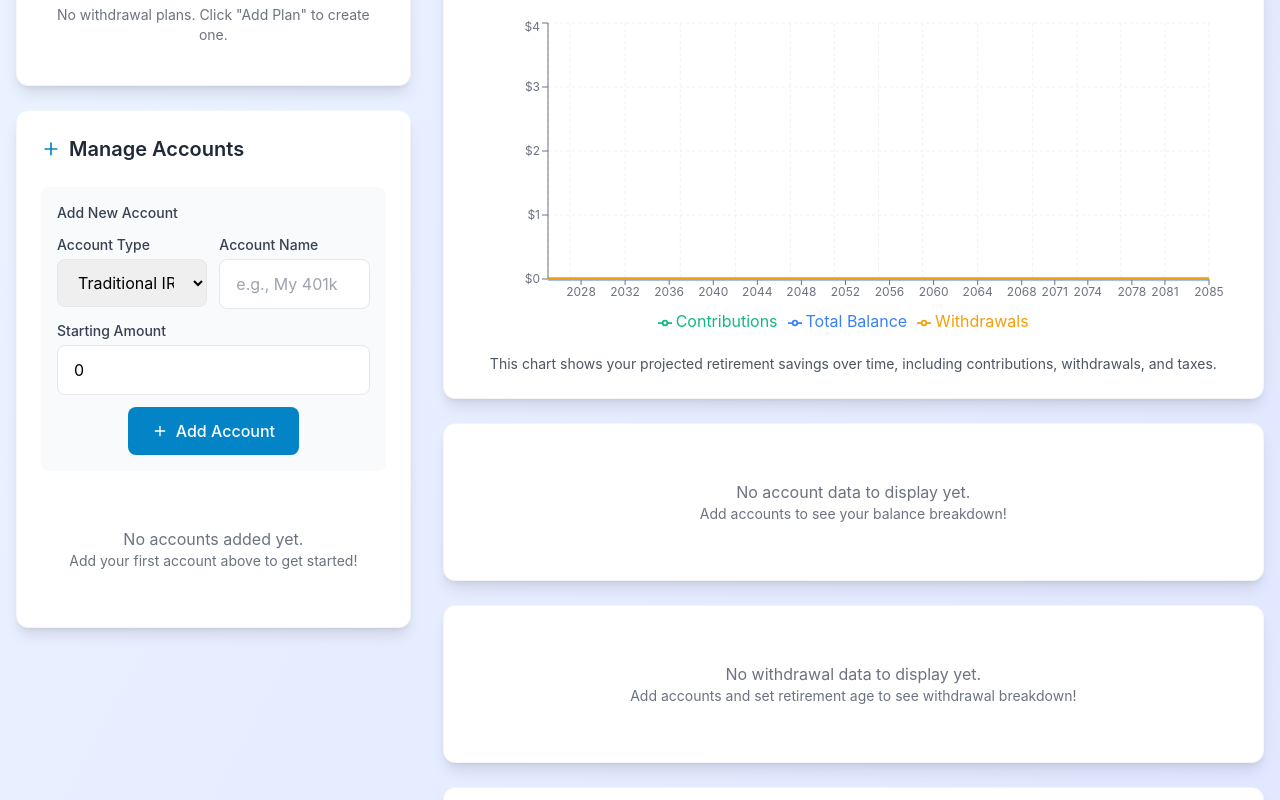
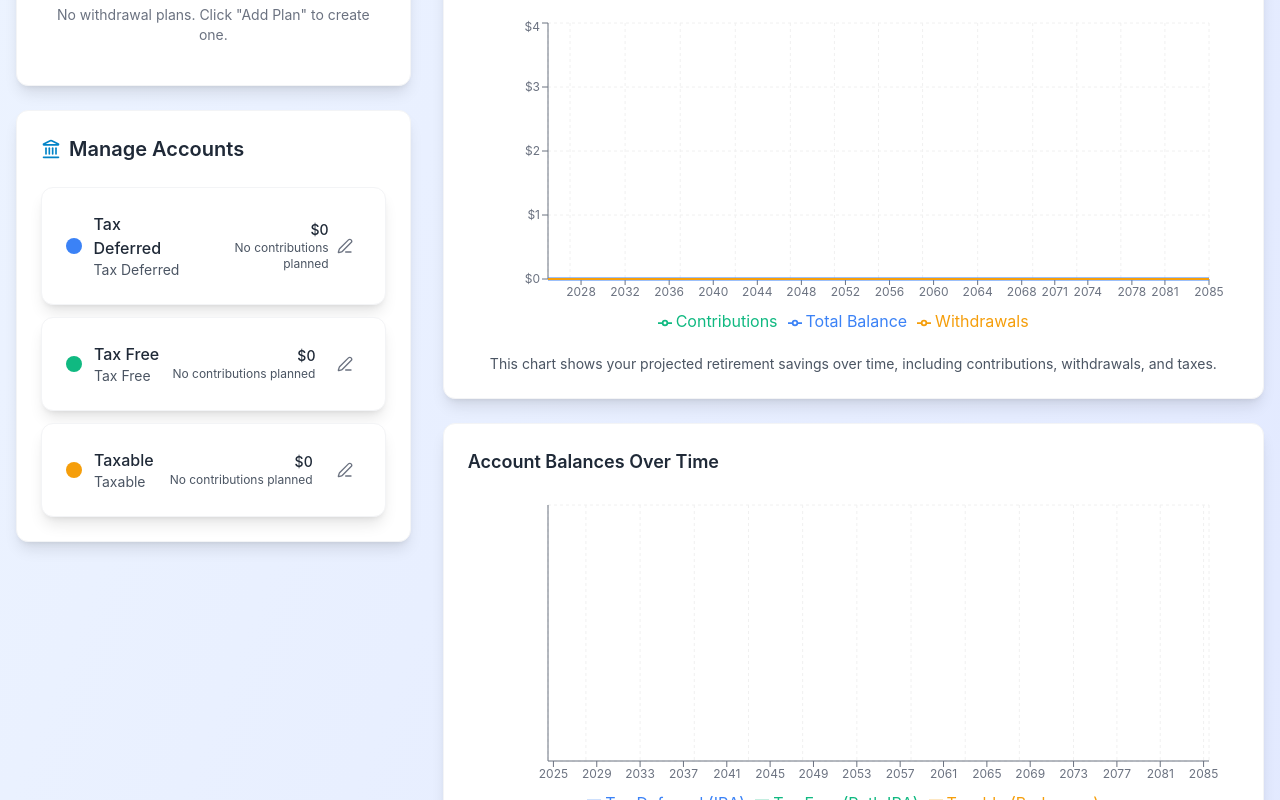
Before and after one commit to trevorlitsey/grainflow, a React (Vite) app: page / in a window 1280 px wide. Shown: the part 1420-2220 px from the top of the page. Built offline with nearby package versions, Linux system fonts and the light colour scheme.

Commit message:
update accounts

```diff
--- a/src/components/AccountManager.tsx
+++ b/src/components/AccountManager.tsx
@@ -1,6 +1,6 @@
-import { useState } from "react";
-import { Plus, Trash2, Edit3, Save, X, Calendar } from "lucide-react";
-import type { Account, AccountType, ContributionPlan } from "../types";
+import { useState, useEffect } from "react";
+import { Landmark, Plus, Trash2, Edit3, Save, X, Calendar } from "lucide-react";
+import type { Account, ContributionPlan } from "../types";
 import { ACCOUNT_COLORS } from "../types";
 
 interface AccountManagerProps {
@@ -9,46 +9,46 @@ interface AccountManagerProps {
   retirementAge: number;
 }
 
+const DEFAULT_ACCOUNTS: Account[] = [
+  {
+    id: "ira",
+    type: "IRA",
+    name: "Tax Deferred",
+    startingAmount: 0,
+    contributionPlans: [],
+    color: ACCOUNT_COLORS["IRA"],
+  },
+  {
+    id: "roth",
+    type: "Roth IRA",
+    name: "Tax Free",
+    startingAmount: 0,
+    contributionPlans: [],
+    color: ACCOUNT_COLORS["Roth IRA"],
+  },
+  {
+    id: "brokerage",
+    type: "Brokerage",
+    name: "Taxable",
+    startingAmount: 0,
+    contributionPlans: [],
+    color: ACCOUNT_COLORS["Brokerage"],
+  },
+];
+
 const AccountManager = ({
   accounts,
   onAccountsChange,
   retirementAge,
 }: AccountManagerProps) => {
+  // Ensure all three accounts always exist
+  useEffect(() => {
+    if (!accounts || accounts.length !== 3) {
+      onAccountsChange(DEFAULT_ACCOUNTS);
+    }
+  }, [accounts, onAccountsChange]);
+
   const [editingId, setEditingId] = useState<string | null>(null);
-  const [newAccount, setNewAccount] = useState<Partial<Account>>({
-    type: "IRA",
-    name: "",
-    startingAmount: 0,
-    contributionPlans: [],
-  });
-  const [startingAmountInput, setStartingAmountInput] = useState<string>("0");
-
-  const handleAddAccount = () => {
-    if (!newAccount.name || !newAccount.type) return;
-
-    const account: Account = {
-      id: Date.now().toString(),
-      type: newAccount.type as AccountType,
-      name: newAccount.name,
-      startingAmount:
-        startingAmountInput === "" ? 0 : parseFloat(startingAmountInput),
-      contributionPlans: newAccount.contributionPlans || [],
-      color: ACCOUNT_COLORS[newAccount.type as AccountType],
-    };
-
-    onAccountsChange([...accounts, account]);
-    setNewAccount({
-      type: "IRA",
-      name: "",
-      startingAmount: 0,
-      contributionPlans: [],
-    });
-    setStartingAmountInput("0");
-  };
-
-  const handleDeleteAccount = (id: string) => {
-    onAccountsChange(accounts.filter((acc) => acc.id !== id));
-  };
 
   const handleEditAccount = (account: Account) => {
     setEditingId(account.id);
@@ -68,79 +68,10 @@ const AccountManager = ({
   return (
     <div className="card">
       <h2 className="text-xl font-semibold text-gray-800 mb-6 flex items-center gap-2">
-        <Plus className="w-5 h-5 text-primary-600" />
+        <Landmark className="w-5 h-5 text-primary-600" />
         Manage Accounts
       </h2>
-
-      {/* Add New Account */}
-      <div className="bg-gray-50 rounded-lg p-4 mb-6">
-        <h3 className="text-sm font-medium text-gray-700 mb-3">
-          Add New Account
-        </h3>
-        <div className="grid grid-cols-1 md:grid-cols-2 gap-3">
-          <div>
-            <label className="block text-sm font-medium text-gray-700 mb-1">
-              Account Type
-            </label>
-            <select
-              value={newAccount.type}
-              onChange={(e) =>
-                setNewAccount({
-                  ...newAccount,
-                  type: e.target.value as AccountType,
-                })
-              }
-              className="input-field"
-            >
-              <option value="IRA">Traditional IRA</option>
-              <option value="Roth IRA">Roth IRA</option>
-              <option value="Brokerage">Brokerage</option>
-            </select>
-          </div>
-
-          <div>
-            <label className="block text-sm font-medium text-gray-700 mb-1">
-              Account Name
-            </label>
-            <input
-              type="text"
-              placeholder="e.g., My 401k"
-              value={newAccount.name}
-              onChange={(e) =>
-                setNewAccount({ ...newAccount, name: e.target.value })
-              }
-              className="input-field"
-            />
-          </div>
-
-          <div className="md:col-span-2">
-            <label className="block text-sm font-medium text-gray-700 mb-1">
-              Starting Amount
-            </label>
-            <input
-              type="number"
-              placeholder="0"
-              value={startingAmountInput}
-              onChange={(e) => setStartingAmountInput(e.target.value)}
-              onBlur={() => {
-                if (startingAmountInput === "") setStartingAmountInput("0");
-              }}
-              className="input-field"
-            />
-          </div>
-        </div>
-
-        <div className="flex justify-center mt-3">
-          <button
-            onClick={handleAddAccount}
-            className="btn-primary flex items-center"
-          >
-            <Plus className="w-4 h-4 mr-2" />
-            Add Account
-          </button>
-        </div>
-      </div>
-
+      {/* No Add New Account UI */}
       {/* Existing Accounts */}
       <div className="space-y-3">
         {accounts.map((account) => (
@@ -163,10 +94,13 @@ const AccountManager = ({
                     <h4 className="font-medium text-gray-800">
                       {account.name}
                     </h4>
-                    <p className="text-sm text-gray-600">{account.type}</p>
+                    <p className="text-sm text-gray-600">
+                      {account.type === "IRA" && "Tax Deferred"}
+                      {account.type === "Roth IRA" && "Tax Free"}
+                      {account.type === "Brokerage" && "Taxable"}
+                    </p>
                   </div>
                 </div>
-
                 <div className="text-right">
                   <p className="text-sm font-medium text-gray-800">
                     ${account.startingAmount.toLocaleString()}
@@ -190,7 +124,6 @@ const AccountManager = ({
                     )}
                   </p>
                 </div>
-
                 <div className="flex gap-2">
                   <button
                     onClick={() => handleEditAccount(account)}
@@ -198,26 +131,12 @@ const AccountManager = ({
                   >
                     <Edit3 className="w-4 h-4" />
                   </button>
-                  <button
-                    onClick={() => handleDeleteAccount(account.id)}
-                    className="p-2 text-gray-500 hover:text-red-600 transition-colors"
-                  >
-                    <Trash2 className="w-4 h-4" />
-                  </button>
+                  {/* No Delete Button */}
                 </div>
               </div>
             )}
           </div>
         ))}
-
-        {accounts.length === 0 && (
-          <div className="text-center py-8 text-gray-500">
-            <p>No accounts added yet.</p>
-            <p className="text-sm">
-              Add your first account above to get started!
-            </p>
-          </div>
-        )}
       </div>
     </div>
   );
@@ -286,7 +205,13 @@ const EditAccountForm = ({
   };
 
   return (
-    <div className="space-y-4">
+    <form
+      className="space-y-4"
+      onSubmit={(e) => {
+        e.preventDefault();
+        handleSave();
+      }}
+    >
       <div className="grid grid-cols-1 md:grid-cols-2 gap-3">
         <input
           type="text"
@@ -408,10 +333,7 @@ const EditAccountForm = ({
       </div>
 
       <div className="flex gap-2">
-        <button
-          onClick={handleSave}
-          className="btn-primary flex-1 flex items-center"
-        >
+        <button type="submit" className="btn-primary flex-1 flex items-center">
           <Save className="w-4 h-4 mr-2" />
           Save
         </button>
@@ -420,7 +342,7 @@ const EditAccountForm = ({
           Cancel
         </button>
       </div>
-    </div>
+    </form>
   );
 };
 
```
